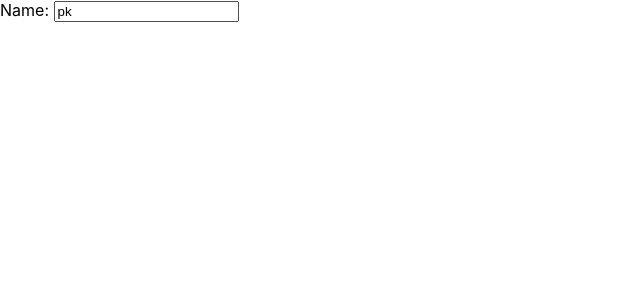
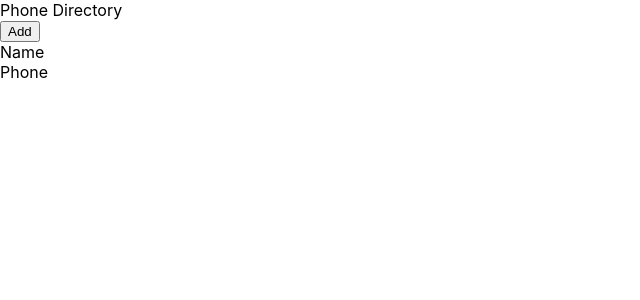
Before and after one commit to pwndubey77/phone_directory, a React (Create React App) app: page / in a window 1280 px wide. Shown: the top 300 px of the page, without its empty margins (0-640 px from the left). Built offline with nearby package versions, Linux system fonts and the light colour scheme.

Commit message:
Created 'Header' Component

```diff
--- a/src/App.js
+++ b/src/App.js
@@ -1,22 +1,44 @@
 import React, { Component } from 'react';
 // import logo from './logo.svg';
 //import './App.css';
+import Header from './Header';
 
 class App extends Component {
   render() {
+    // let x1  = 6;
+    // let y1 = 7;
+    // let firstname = "Pawan";
+    // let lastName = " Dubey!";
     return (
+
       <div>
-        {/* <div className="header">
-        Phone Directory
+        <Header/>
+      <button>Add</button>
+      <div>
+         <span> Name</span><br/>
+         <span> Phone</span>
       </div>
-        <button>Add</button>
-      <div>
-        <span> Name</span><br/>
-        <span> Phone</span>
-      </div> */}
-      <label htmlFor="name" >Name: </label>
-      <input id="name" type="text" placeholder="Type Here" defaultValue="pk"/>
       </div>
+
+      // <div>
+      //   {
+      //     /* <div className="header">
+      //   Phone Directory
+      // </div>
+
+
+      // {/* <label htmlFor="name" >Name: </label>
+      // <input id="name" type="text" placeholder="Type Here" defaultValue={x1+y1}/>
+      // <p>Hello {firstname + lastName} </p> */}
+      // </div>
+
+        // <div>
+        //   <p>ReactJs</p>
+        // </div>
+
+        // React.createElement("div",{id: "module"},
+        //   React.createElement("p",null,"ReactJs") )
+
     );
   }
 }
--- /dev/null
+++ b/src/Header.js
@@ -0,0 +1,22 @@
+import React from 'react';
+
+
+const Header = function(){
+    return(
+        <div className="header">
+            Phone Directory
+        </div>
+    )
+}
+
+// class Header extends Component{
+//     render(){
+//         return(
+//             <div className="header">
+//                         Phone Directory
+//             </div>
+//         )
+//     }
+// }
+
+export default Header;
```
